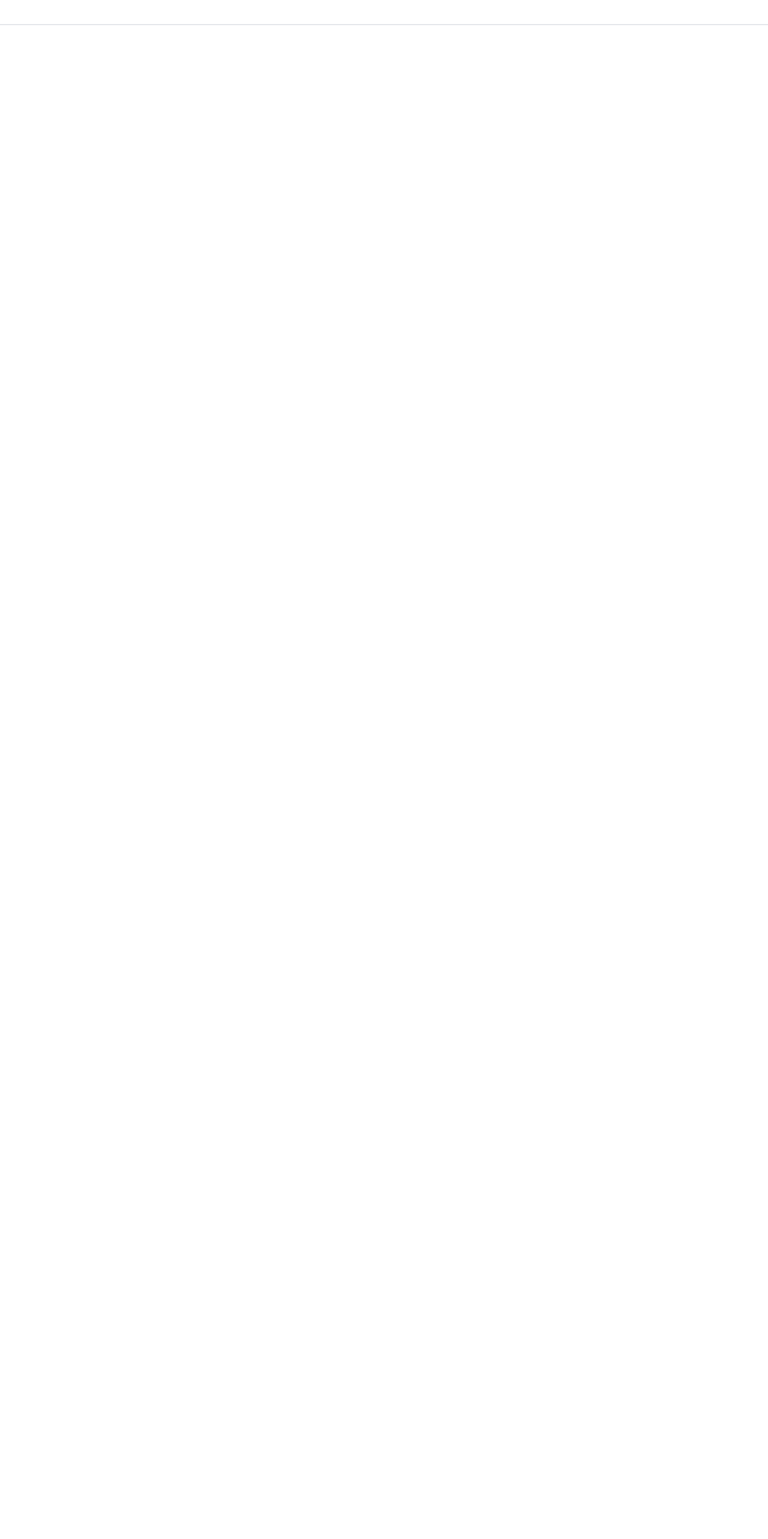
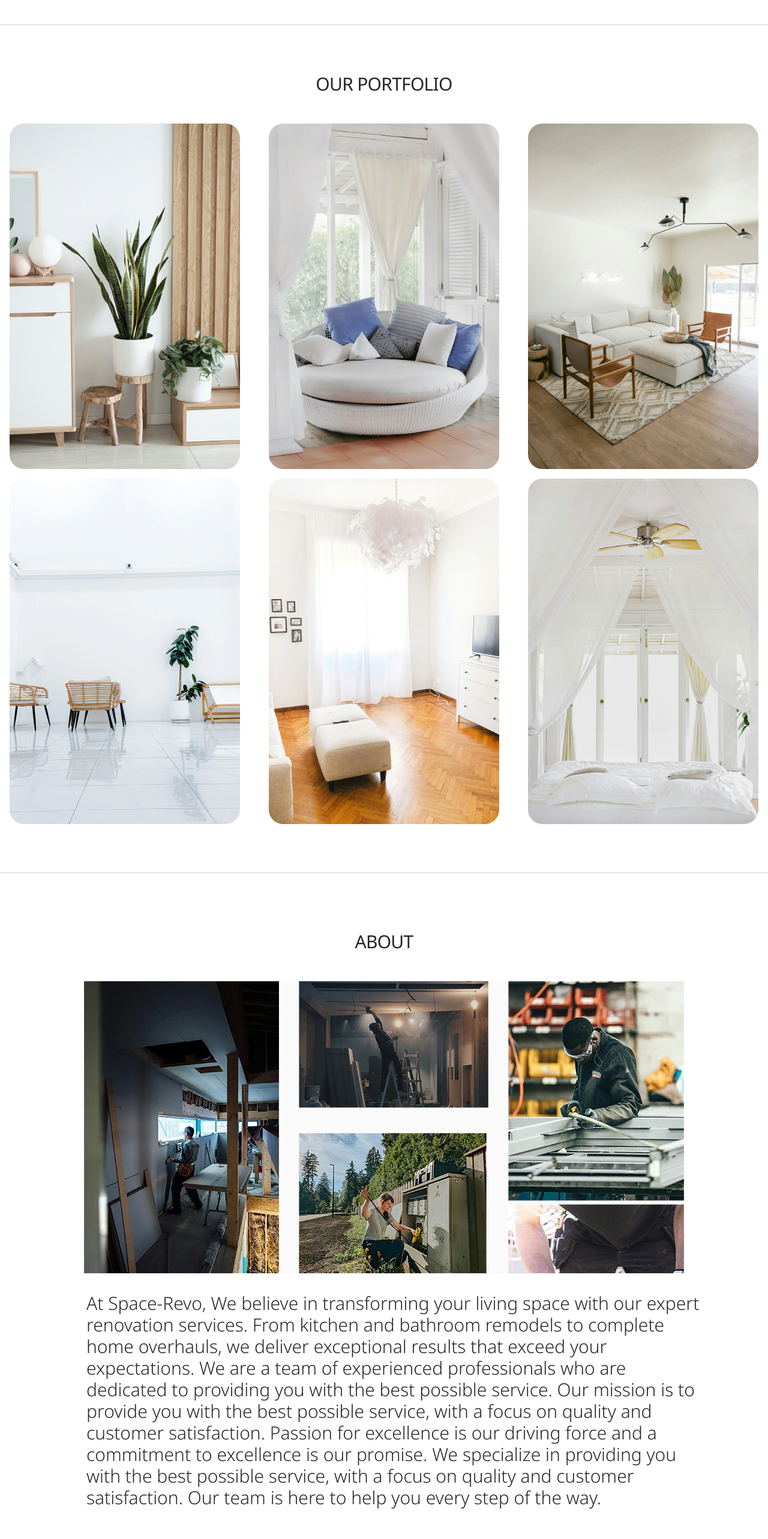
Before and after one commit to HatimAshraf/Space-Revo, a React (Vite) app: page / in a window 1280 px wide. Shown: the part 3400-5966 px from the top of the page at 60% size. Before the commit the page ends 3442 px from the top, so only its background shows below. Built offline with nearby package versions, Linux system fonts and the light colour scheme.

Commit message:
About has been Added

```diff
--- a/src/App.jsx
+++ b/src/App.jsx
@@ -1,6 +1,8 @@
 import Navbar from './components/Navbar';
 import Hero from './components/Hero';
 import Service from './components/Service';
+import Portfolio from './components/Portfolio';
+import About from './components/About';
 
 function App() {
   return (
@@ -8,6 +10,8 @@ function App() {
       <Navbar />
       <Hero />
       <Service />
+      <Portfolio />
+      <About />
     </main>
   );
 }
--- /dev/null
+++ b/src/components/About.jsx
@@ -0,0 +1,28 @@
+import aboutImage from '../assets/about.webp';
+import { ABOUT } from '../constants';
+
+function About() {
+  return (
+    <section className='max-w-7xl mx-auto p-2 md:p-4 border-b-2' id='about'>
+      <div className='my-20'>
+        <h2 className='text-xl lg:text-3xl tracking-tight text-center uppercase mb-12 mx-4'>
+          About
+        </h2>
+        <div className='flex flex-col items-center mx-8 lg:space-x-8 mb-20'>
+          <div className='mb-8 lg:mb-0'>
+            <img
+              src={aboutImage}
+              alt='About Space-revo'
+              className='w-full h-auto'
+            />
+          </div>
+          <p className='max-w-5xl mx-auto text-lg lg:text-3xl font-light text-center lg:text-left mt-8 '>
+            {ABOUT.description}
+          </p>
+        </div>
+      </div>
+    </section>
+  );
+}
+
+export default About;
--- a/src/components/Hero.jsx
+++ b/src/components/Hero.jsx
@@ -2,7 +2,7 @@ import { HERO_CONTENT } from '../constants';
 
 function Hero() {
   return (
-    <section className='max-w-7xl mx-auto p-2 md:p-4 border-b-2'>
+    <section className='max-w-7xl mx-auto p-2 md:p-4 border-b-2' id='home'>
       <div className='flex flex-col items-center my-20'>
         <h1 className='text-6xl md:text-[7rem] lg:text-[10rem] p2 uppercase font-bold'>
           {HERO_CONTENT.title}
--- a/src/components/Navbar.jsx
+++ b/src/components/Navbar.jsx
@@ -42,13 +42,13 @@ function Navbar() {
       <div
         className={`${
           isOpen ? 'block' : 'hidden'
-        } md:hidden absolute bg-neutral-50 flex flex-col items-center w-full py-5 px-4 mt-2 `}
+        } md:hidden absolute backdrop-blur-lg group-hover:opacity-100 transition-opacity duration-500 flex flex-col items-center w-full py-5 px-4 my-8 `}
       >
         {LINKS.map((link, index) => (
           <a
             href={link.link}
             key={index}
-            className='uppercase text-lg font-medium block py-2 tracking-wide'
+            className='uppercase text-xl font-bold block py-2 tracking-wide'
           >
             {link.name}
           </a>
--- /dev/null
+++ b/src/components/Portfolio.jsx
@@ -0,0 +1,35 @@
+import { PORTFOLIO_HEADINGS, PORTFOLIO_PROJECTS } from '../constants';
+
+function Portfolio() {
+  return (
+    <section className='max-w-7xl mx-auto border-b-2' id='portfolio'>
+      <div className='mb-20'>
+        <h2 className='text-xl lg:text-3xl tracking-tight text-center uppercase mt-20 mb-12'>
+          {PORTFOLIO_HEADINGS.title}
+        </h2>
+        <div className='grid grid-cols-1 md:grid-cols-2 lg:grid-cols-3 gap-4'>
+          {PORTFOLIO_PROJECTS.map((portfolio, index) => (
+            <div
+              key={index}
+              className='group relative overflow-hidden rounded-3xl mx-4 '
+            >
+              <img
+                src={portfolio.image}
+                alt={portfolio.name}
+                className='w-full h-full object-cover transition-transform duration-500 group-hover:scale-110'
+              />
+              <div className='absolute inset-0 flex flex-col justify-center opacity-0 backdrop-blur-lg group-hover:opacity-100 transition-opacity duration-500 p-4'>
+                <h3 className='text-xl font-medium uppercase mb-2'>
+                  {portfolio.name}
+                </h3>
+                <p className='mb-12'>{portfolio.description}</p>
+              </div>
+            </div>
+          ))}
+        </div>
+      </div>
+    </section>
+  );
+}
+
+export default Portfolio;
--- a/src/constants/index.js
+++ b/src/constants/index.js
@@ -16,6 +16,12 @@ import user3 from '../assets/user3.webp';
 import user4 from '../assets/user4.webp';
 import user5 from '../assets/user5.webp';
 import user6 from '../assets/user6.webp';
+
+export const ABOUT = {
+  title: 'About',
+  description:
+    'At Space-Revo, We believe in transforming your living space with our expert renovation services. From kitchen and bathroom remodels to complete home overhauls, we deliver exceptional results that exceed your expectations. We are a team of experienced professionals who are dedicated to providing you with the best possible service. Our mission is to provide you with the best possible service, with a focus on quality and customer satisfaction. Passion for excellence is our driving force and a commitment to excellence is our promise. We specialize in providing you with the best possible service, with a focus on quality and customer satisfaction. Our team is here to help you every step of the way.',
+};
 
 export const LINKS = [
   {
@@ -49,6 +55,12 @@ export const Headings = {
   title: 'Our Home Renovation Services',
   description:
     'Transform your living space with our expert renovation services. From kitchen and bathroom remodels to complete home overhauls, we deliver exceptional results that exceed your expectations.',
+};
+
+export const PORTFOLIO_HEADINGS = {
+  title: 'Our Portfolio',
+  description:
+    'Explore our collection of stunning home renovation projects. From modern kitchens to luxurious bathrooms, each project showcases our commitment to excellence and attention to detail.',
 };
 
 export const SERVICES_CONTENT = [
```
